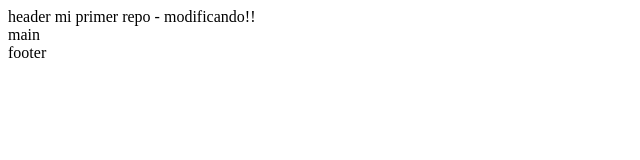
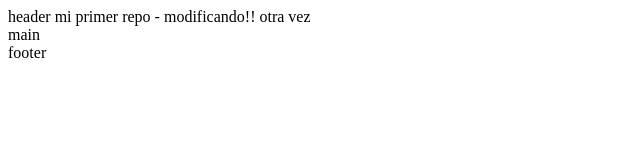
Before and after one commit to sebastian-yabiku/mi-primer-repo, a plain HTML site: page index.html in a window 1280 px wide. Shown: the full height of the page, 0-640 px from the left. Drawn offline with Linux system fonts and the light colour scheme.

Commit message:
se modifico denuecvo

```diff
--- a/index.html
+++ b/index.html
@@ -10,7 +10,7 @@
 
 <body>
     <header>
-        header mi primer repo - modificando!!
+        header mi primer repo - modificando!! otra vez
     </header>
     <main>
         main
```
